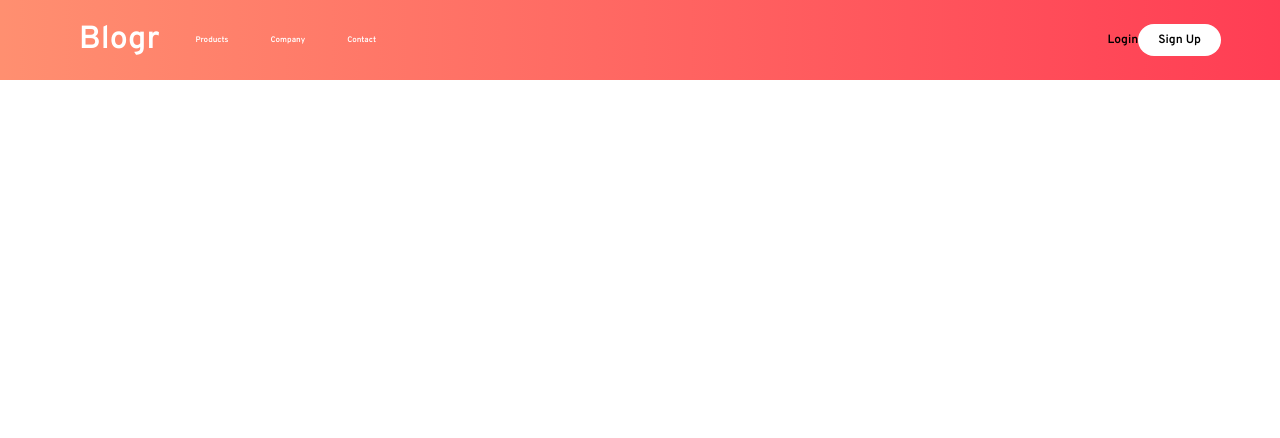
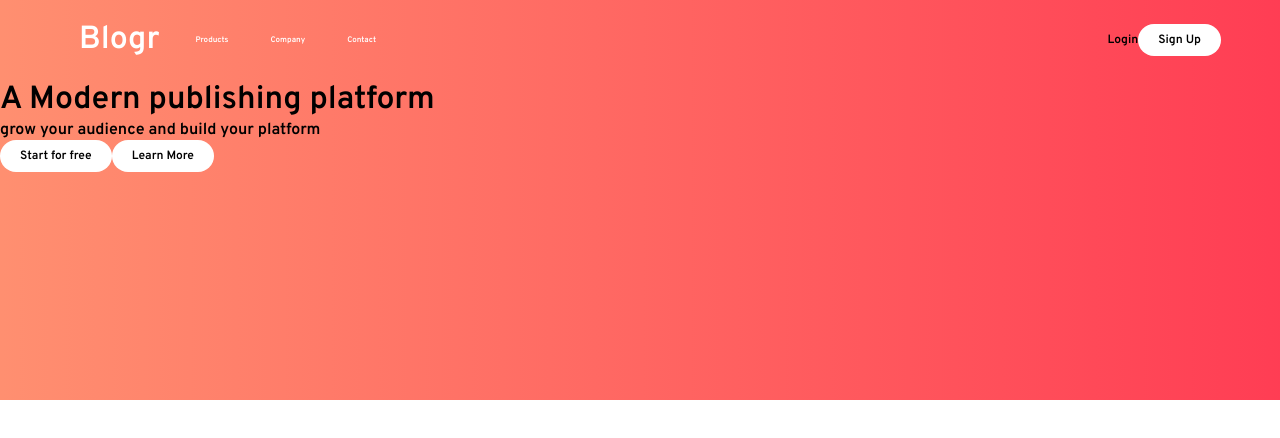
Before and after one commit to joeycrushed/blogr-landing-page, a React (Create React App) app in the folder blogr-landing-page/: page / in a window 1280 px wide. Shown: the top 438 px of the page. Built offline with nearby package versions, Linux system fonts and the light colour scheme; the HTML template or start-up script is replaced by a standard one.

Commit message:
hero section

```diff
--- a/blogr-landing-page/src/App.js
+++ b/blogr-landing-page/src/App.js
@@ -1,10 +1,10 @@
 import './App.css';
-import Navbar from './components/Navbar/Navbar'
+import Hero from './components/Hero'
 
 function App() {
   return (
     <div className="app">
-      <Navbar />
+      <Hero />
     </div>
   );
 }
--- a/blogr-landing-page/src/components/Button.css
+++ b/blogr-landing-page/src/components/Button.css
@@ -24,7 +24,7 @@
 
 .btn--outline {
     background-color: transparent;
-    color: #fff;
+    color:hsl(353, 100%, 62%) 100%;
     padding: 8px 20px;
     border-radius: 4px;
     border: 1px solid var(--primary);
@@ -35,12 +35,12 @@
     padding: 8px 20px;
     border-radius: 20px;
     font-size: 12px;
-    color: black;
+    color: hsl(353, 100%, 62%) 100%;
 }
 
 .btn-large {
     padding: 12px 26px;
     border-radius: 20px;
     font-size: 18px;
-    color: black;
+    color: hsl(353, 100%, 62%) 100%;
 }
--- /dev/null
+++ b/blogr-landing-page/src/components/Hero.css
@@ -0,0 +1,4 @@
+.hero-bg {
+    background: linear-gradient(90deg, hsl(13, 100%, 72%) 0%, hsl(353, 100%, 62%) 100%);
+    height: 400px;
+}
--- /dev/null
+++ b/blogr-landing-page/src/components/Hero.js
@@ -0,0 +1,18 @@
+import React from 'react'
+import Navbar from './Navbar/Navbar'
+import './Hero.css'
+import { Button } from './Button'
+
+function Hero() {
+    return (
+        <div className="hero-bg">
+            <Navbar />
+            <h1>A Modern publishing platform</h1>
+            <p> grow your audience and build your platform</p>
+            <Button className="btn--medium">Start for free</Button>
+            <Button>Learn More</Button>
+        </div>
+    )
+}
+
+export default Hero
--- a/blogr-landing-page/src/components/Navbar/Navbar.css
+++ b/blogr-landing-page/src/components/Navbar/Navbar.css
@@ -1,5 +1,4 @@
 .NavbarItems {
-    background: linear-gradient(90deg, hsl(13, 100%, 72%) 0%, hsl(353, 100%, 62%) 100%);
     height: 80px;
     display: flex;
     justify-content: center;
```
Also changed, not shown: blogr-landing-page/src/components/bg.svg (added).
